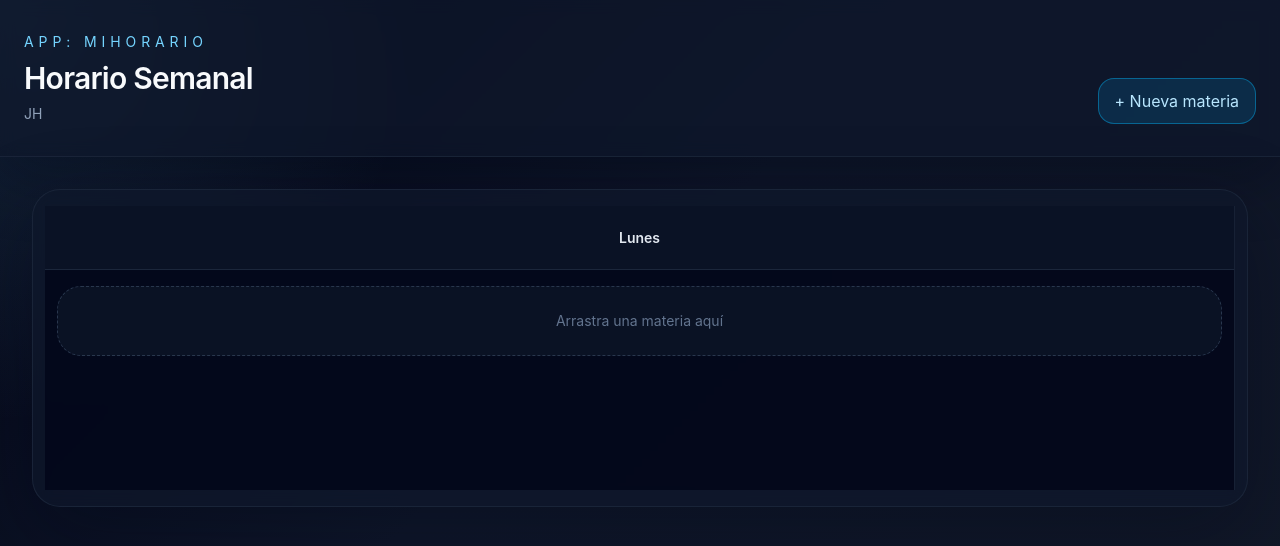
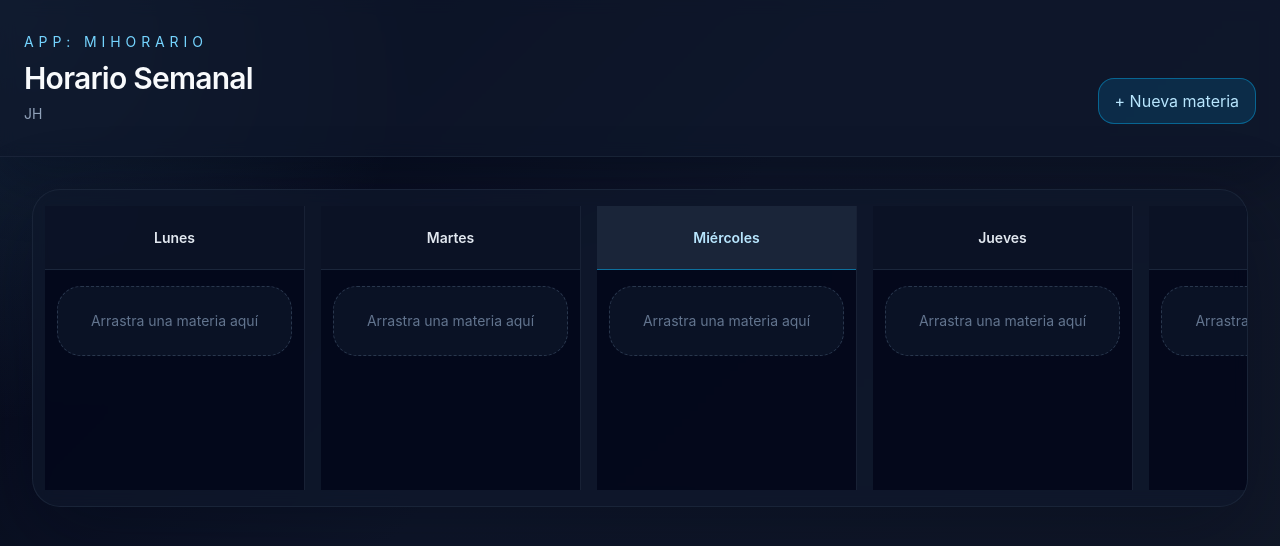
Before and after one commit to Jonathannn-h/miHorario, a React (Vite) app: page / in a window 1280 px wide. Shown: the top 546 px of the page. Built offline with nearby package versions, Linux system fonts and the light colour scheme; the HTML template or start-up script is replaced by a standard one.

Commit message:
Arreglo - Responsivo

```diff
--- a/src/components/DiaColumna.jsx
+++ b/src/components/DiaColumna.jsx
@@ -13,7 +13,7 @@ function DiaColumna({ dia, materias, onEditar, onEliminar, onMover, isToday }) {
   };
 
   return (
-    <div className="md:min-w-[220px] w-full flex-shrink-0 border-r border-slate-800/80 last:border-r-0 bg-slate-950/80">
+    <div className="w-full md:w-[260px] md:flex-shrink-0 flex-none border-r border-slate-800/80 last:border-r-0 bg-slate-950/80">
       <div className={`flex h-14 md:h-16 items-center justify-center border-b px-3 text-center text-sm font-semibold ${isToday ? 'border-sky-400/50 bg-slate-800/90 text-sky-200' : 'border-slate-800/90 bg-slate-900/70 text-slate-200'}`}>
         {dia}
       </div>
--- a/src/components/GrillaHorario.jsx
+++ b/src/components/GrillaHorario.jsx
@@ -17,7 +17,7 @@ function GrillaHorario({ materias, onEditar, onEliminar, onMover }) {
 
   return (
     <div className="overflow-hidden rounded-[28px] border border-slate-800/80 bg-slate-900/70 shadow-[0_25px_80px_rgba(2,6,23,0.35)] backdrop-blur">
-      <div className="flex flex-col md:flex-row md:overflow-x-auto gap-4 px-3 py-4">
+      <div className="flex flex-col md:flex-row overflow-x-auto md:overflow-visible gap-4 px-3 py-4">
         {DIAS.map((dia) => (
           <DiaColumna
             key={dia}
```
Also changed, not shown: 4 other files (tests, documents, lock files or other folders).
